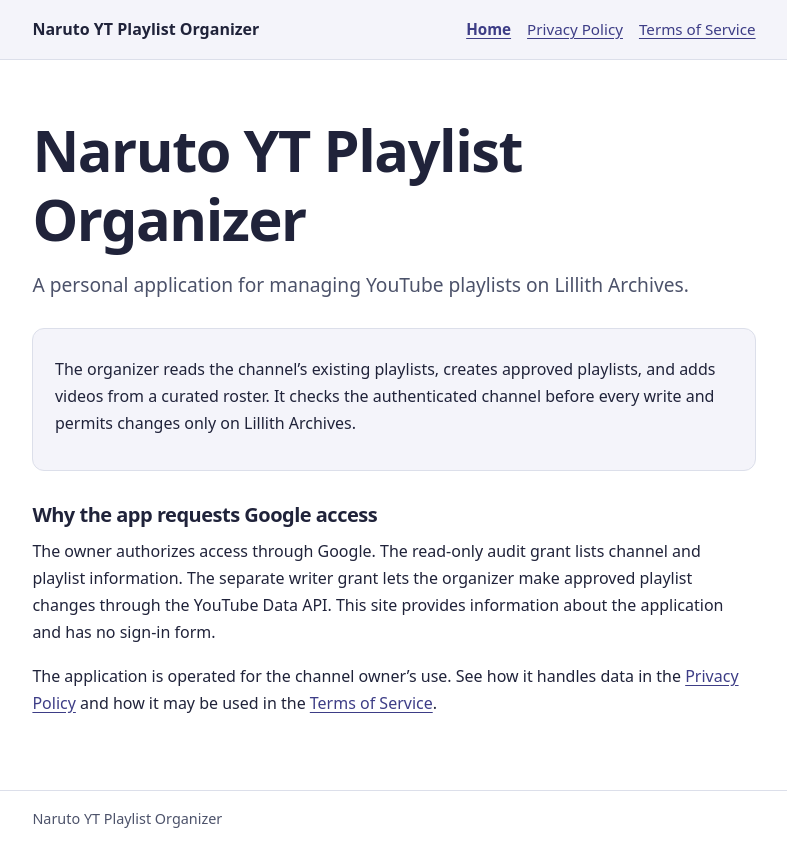
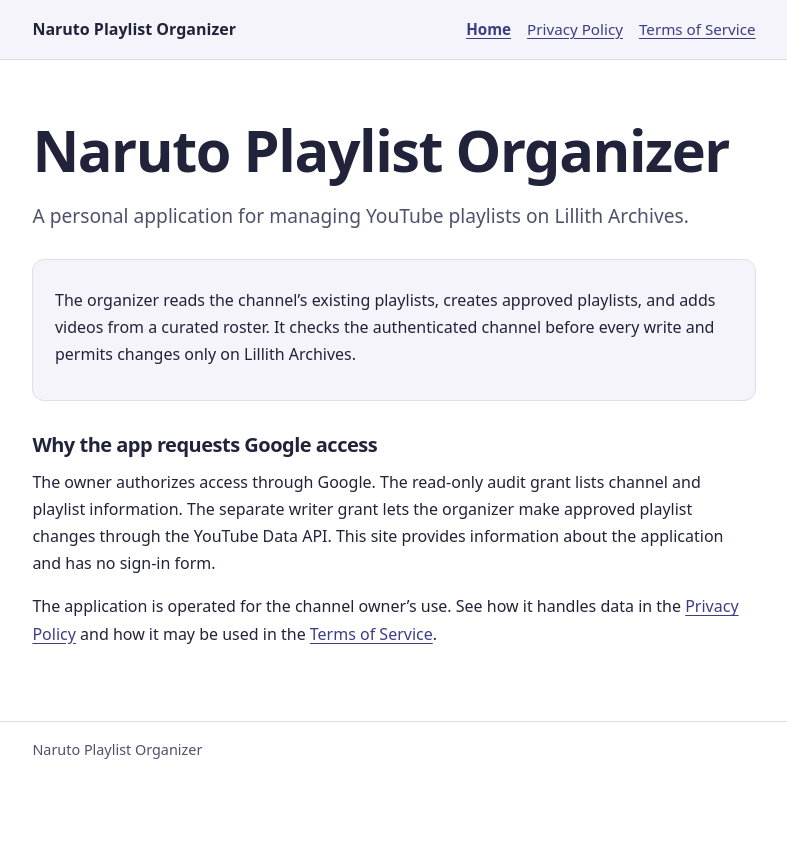
Before and after one commit to burrell19-arch/burrell19-arch.github.io, a plain HTML site: page index.html in a window 1280 px wide. Shown: the whole page, without its empty margins (246-1033 px from the left). After the commit the page ends 800 px from the top, so only its background shows below. Drawn offline with Linux system fonts and the light colour scheme.

Commit message:
Use the approved Naruto Playlist Organizer display name

```diff
--- a/index.html
+++ b/index.html
@@ -4,16 +4,16 @@
 <meta name="google-site-verification" content="KoaWgHgLDqtJWeZRm3eMTZK29eSzHpP-nTr8GNBjxmM" />
 <meta charset="utf-8">
 <meta name="viewport" content="width=device-width,initial-scale=1">
-<title>Naruto YT Playlist Organizer</title>
+<title>Naruto Playlist Organizer</title>
 <style>:root{color-scheme:light;--ink:#20233a;--muted:#4c526a;--line:#dcdfea;--accent:#3d3d86;--wash:#f4f4fa}*{box-sizing:border-box}body{margin:0;font:1rem/1.7 system-ui,sans-serif;color:var(--ink);background:#fff}a{color:var(--accent);text-underline-offset:.18em}a:focus-visible{outline:3px solid #6a5cc4;outline-offset:4px}.wrap{max-width:48rem;margin:auto;padding:0 1.4rem}header{border-bottom:1px solid var(--line);background:var(--wash)}header .wrap{display:flex;flex-wrap:wrap;gap:.5rem 1.8rem;align-items:center;padding-block:1rem}.brand{font-weight:750;color:var(--ink);text-decoration:none;margin-right:auto}nav{display:flex;flex-wrap:wrap;gap:.3rem 1rem;font-size:.95rem}nav a[aria-current]{font-weight:750}main{padding-block:3.4rem 3.6rem;min-height:calc(100vh - 10rem)}h1,h2{line-height:1.2;letter-spacing:-.025em}h1{font-size:clamp(2.2rem,7vw,3.6rem);margin:0 0 1rem}h2{font-size:1.25rem;margin:2rem 0 .6rem}p{margin:.7rem 0 1rem}.lead{font-size:1.2rem;color:var(--muted);max-width:42rem}.panel{background:var(--wash);border:1px solid var(--line);border-radius:.75rem;padding:1rem 1.35rem;margin:1.65rem 0}footer{border-top:1px solid var(--line);padding-block:1rem;color:var(--muted);font-size:.9rem}.skip{position:absolute;left:-999px}.skip:focus{left:1rem;top:.6rem;padding:.3rem .6rem;background:white;z-index:2}@media(max-width:420px){main{padding-block:2.25rem}header .wrap{display:block}nav{margin-top:.45rem}}</style>
 </head>
 <body>
 <a class="skip" href="#main">Skip to content</a>
-<header><div class="wrap"><a class="brand" href="index.html">Naruto YT Playlist Organizer</a><nav aria-label="Primary"><a href="index.html" aria-current="page">Home</a><a href="privacy.html">Privacy Policy</a><a href="terms.html">Terms of Service</a></nav></div></header>
-<main id="main"><div class="wrap"><h1>Naruto YT Playlist Organizer</h1><p class="lead">A personal application for managing YouTube playlists on Lillith Archives.</p>
+<header><div class="wrap"><a class="brand" href="index.html">Naruto Playlist Organizer</a><nav aria-label="Primary"><a href="index.html" aria-current="page">Home</a><a href="privacy.html">Privacy Policy</a><a href="terms.html">Terms of Service</a></nav></div></header>
+<main id="main"><div class="wrap"><h1>Naruto Playlist Organizer</h1><p class="lead">A personal application for managing YouTube playlists on Lillith Archives.</p>
 <div class="panel"><p>The organizer reads the channel’s existing playlists, creates approved playlists, and adds videos from a curated roster. It checks the authenticated channel before every write and permits changes only on Lillith Archives.</p></div>
 <h2>Why the app requests Google access</h2><p>The owner authorizes access through Google. The read-only audit grant lists channel and playlist information. The separate writer grant lets the organizer make approved playlist changes through the YouTube Data API. This site provides information about the application and has no sign-in form.</p>
 <p>The application is operated for the channel owner’s use. See how it handles data in the <a href="privacy.html">Privacy Policy</a> and how it may be used in the <a href="terms.html">Terms of Service</a>.</p></div></main>
-<footer><div class="wrap">Naruto YT Playlist Organizer</div></footer>
+<footer><div class="wrap">Naruto Playlist Organizer</div></footer>
 </body>
 </html>
```
